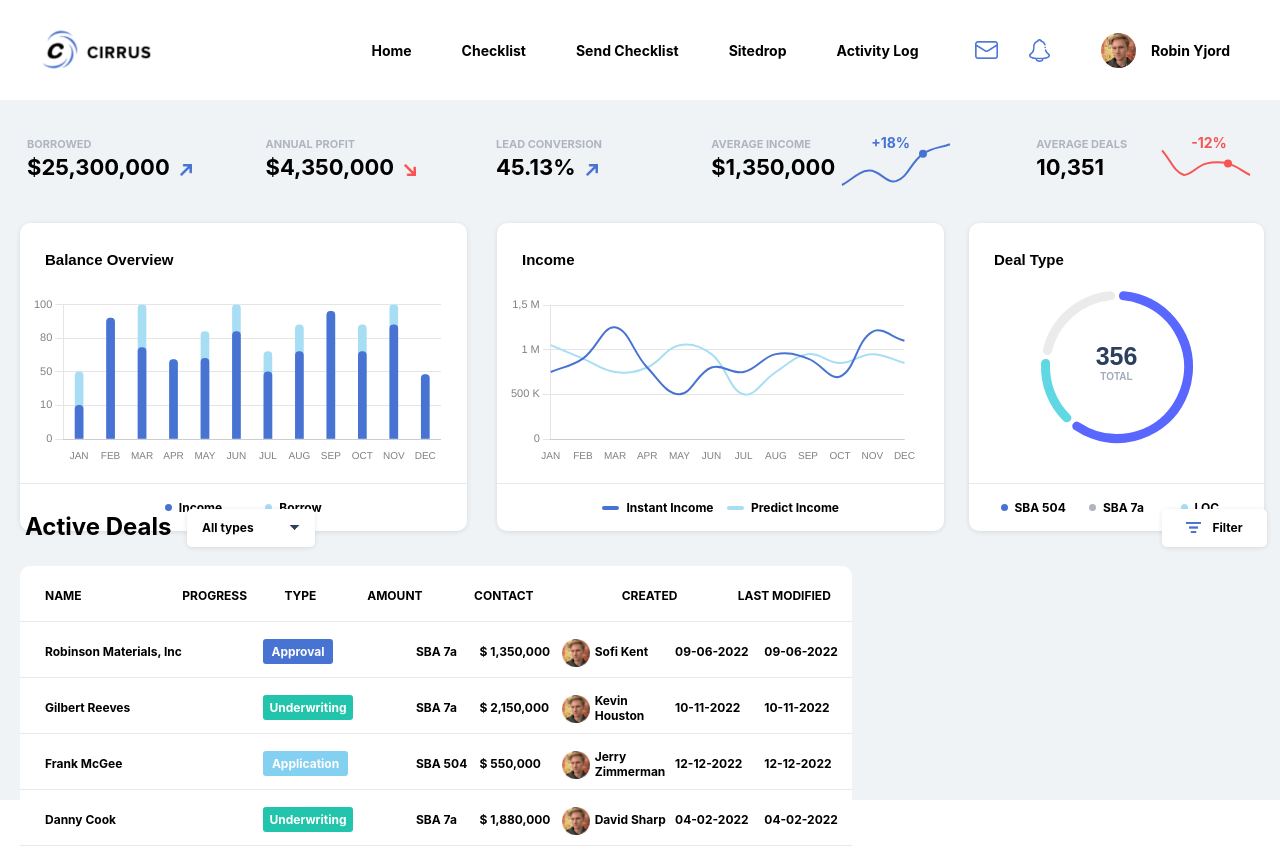
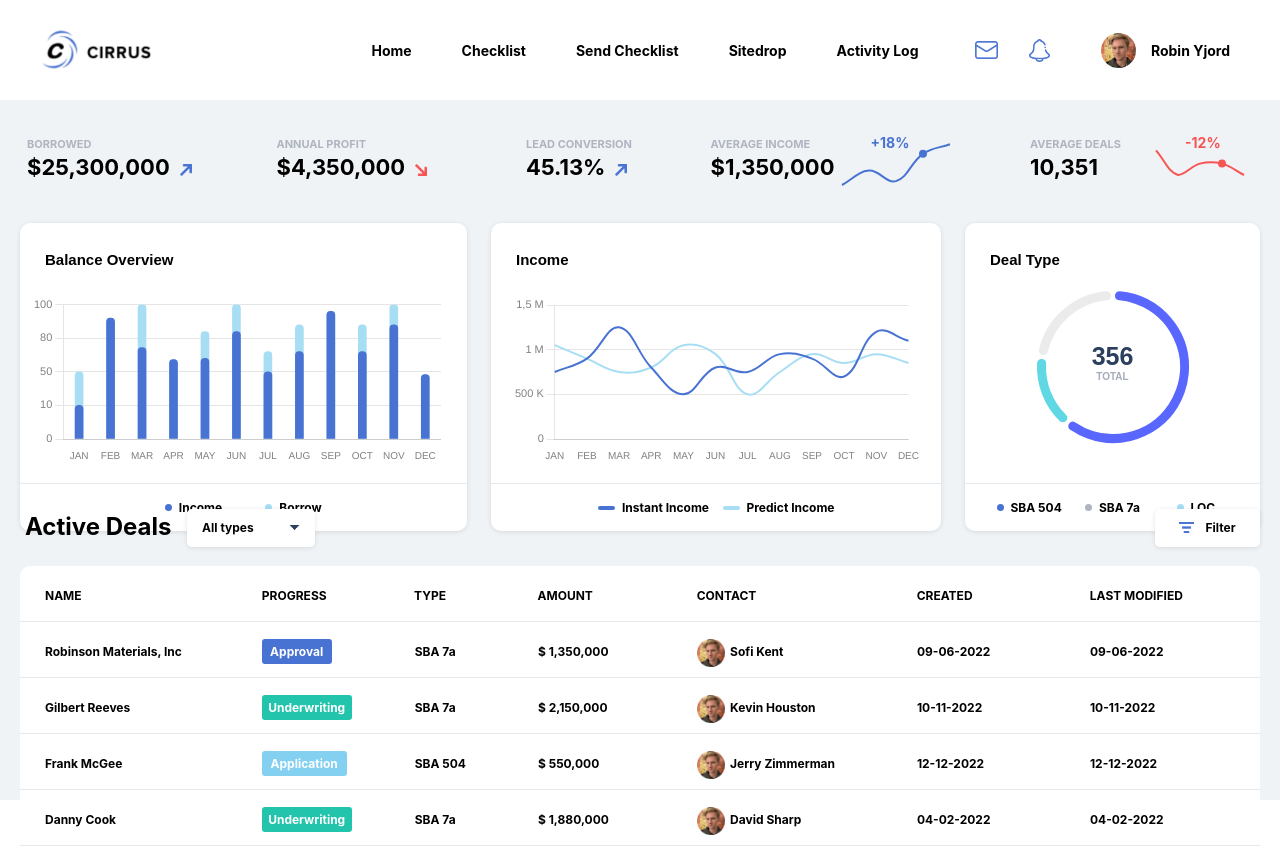
Before and after one commit to fluffyshark/dashboard, a React (Create React App) app: page / in a window 1280 px wide. Built offline with nearby package versions, Linux system fonts and the light colour scheme.

Commit message:
Design - Pre-responsive CSS adjustments

```diff
--- a/src/views/home/charts/dealTypeChart/dealTypeChart.css
+++ b/src/views/home/charts/dealTypeChart/dealTypeChart.css
@@ -5,8 +5,9 @@
     height: 308px;
     border-radius: 10px;
     box-shadow: 0 1px 5px rgb(0 0 0 / 0.1);
-    margin-left: 25px;
+    margin-right: 20px;
     background-color: white;
+
 }
 .dealTypeChart_top {
     width: 100%;
--- a/src/views/home/charts/incomeChart/incomeChart.css
+++ b/src/views/home/charts/incomeChart/incomeChart.css
@@ -1,9 +1,8 @@
 .incomeChart {
-    width: 447px;
+    width: calc(100% - 830px);
     height: 308px;
     border-radius: 10px;
     box-shadow: 0 1px 5px rgb(0 0 0 / 0.1);
-    margin-left: 30px;
     background-color: white;
 }
 .incomeChart_top {
@@ -25,14 +24,14 @@
 
 
 .incomeChart_center {
-    width: 400px;
+    width: calc(100% - 30px);;
     height: 216px;
     display: flex;
     justify-content: center;
 }
 
 .incomeChart_chartStyle {
-    width: 410px;
+    width: 100%;
     height: 170px;
     margin-left: 32px;
     margin-top: 28px;
--- a/src/views/home/styles/home.css
+++ b/src/views/home/styles/home.css
@@ -2,11 +2,6 @@
     width: 100%;
     height: calc(100% - 100px); /* 100px being Navbar height */
     background-color: #eff3f5;
-/*
-    background-image: url("../MALLBackground.png");
-    background-repeat: no-repeat;
-    background-size: contain;
-*/
 }
 
 .home_top {
@@ -25,6 +20,7 @@
     width: 100%;
     height: 35.5%;
     display: flex;
+    justify-content: space-between;
 }
 
 
--- a/src/views/home/styles/homeBottomView.css
+++ b/src/views/home/styles/homeBottomView.css
@@ -10,6 +10,7 @@
     width: 100%;
     height: 95px;
     display: flex;
+    justify-content: space-between;
 }
 .home_bottom_top_left {
     width: 295px;
@@ -49,7 +50,7 @@
 .home_bottom_top_right {
     width: 105px;
     height: 100%;
-    margin-left: 847px;
+    margin-right: 20px;
     display: flex;
     justify-content: space-between;
     align-items: center;
@@ -83,7 +84,7 @@
 
 }
 .home_bottom_client_constainer {
-    width: 65%;
+    width: calc(100% - 40px);
     height: 295px;
     background-color: white;
     margin-left: 20px;
@@ -92,8 +93,7 @@
 .home_bottom_client_top {
     width: 100%;
     height: 55px;
-    display: flex;
-    align-items: center;
+    display: flex; align-items: center; justify-content: space-between;
     border-style: solid;
     border-color: #e5e9ec;
     border-width: 0px 0px 1px 0px;
@@ -141,7 +141,7 @@
 .client_category_created {width: 174px;}
 .client_category_last_modified {width: 171px;}
 
-.client_category_name>p {margin-left: 25px;}
+.client_category_name>p {margin-left: 25px; width: auto;}
 
 .client_contact {margin-left: 5px;}
 
@@ -155,7 +155,7 @@
     width: 100%;
     height: 55px;
     display: flex;
-    align-items: center;
+    align-items: center; justify-content: space-between;
     border-style: solid;
     border-color: #e5e9ec;
     border-width: 0px 0px 1px 0px;
--- a/src/views/home/styles/homeTopView.css
+++ b/src/views/home/styles/homeTopView.css
@@ -1,10 +1,9 @@
 .homeTopView {
     width: 100%;
-    height: 17.5%;
-/*    background-color: blue; */
-
+    height: auto;
     display: flex;
     align-items: center;
+    justify-content: space-between;
 }
 .home_toptop_standard {
     font-size: 11px;
@@ -41,8 +40,8 @@
 .home_top_arrow_stat_bottom>img {height: 12px; transform: translateY(10px); margin-left: 10px; margin-top: 3px;}
 
 
-#home_top_annual_profit {margin-left: 63px;}
-#home_top_average_income {margin-left: 103px;}
+#home_top_annual_profit {margin-left: 0px;}
+#home_top_average_income {margin-left: 0px;}
 
 
 .home_top_graph_stat {
@@ -91,7 +90,7 @@
 .home_top_lead_conversion {
     width: 115px;
     height: 65px;
-    margin-left: 55px;
+    margin-left: 0px;
 }
 .home_top_lead_conversion_stat_top {
     width: 100%;
@@ -114,7 +113,7 @@
 .home_top_annual_deals {
     width: 250px;
     height: 65px;
-    margin-left: 75px;
+    margin-left: 0px;
     display: flex;
 }
 .home_top_annual_deals_stat_part {
```
Also changed, not shown: src/views/home/MALLBackground.png (deleted).
